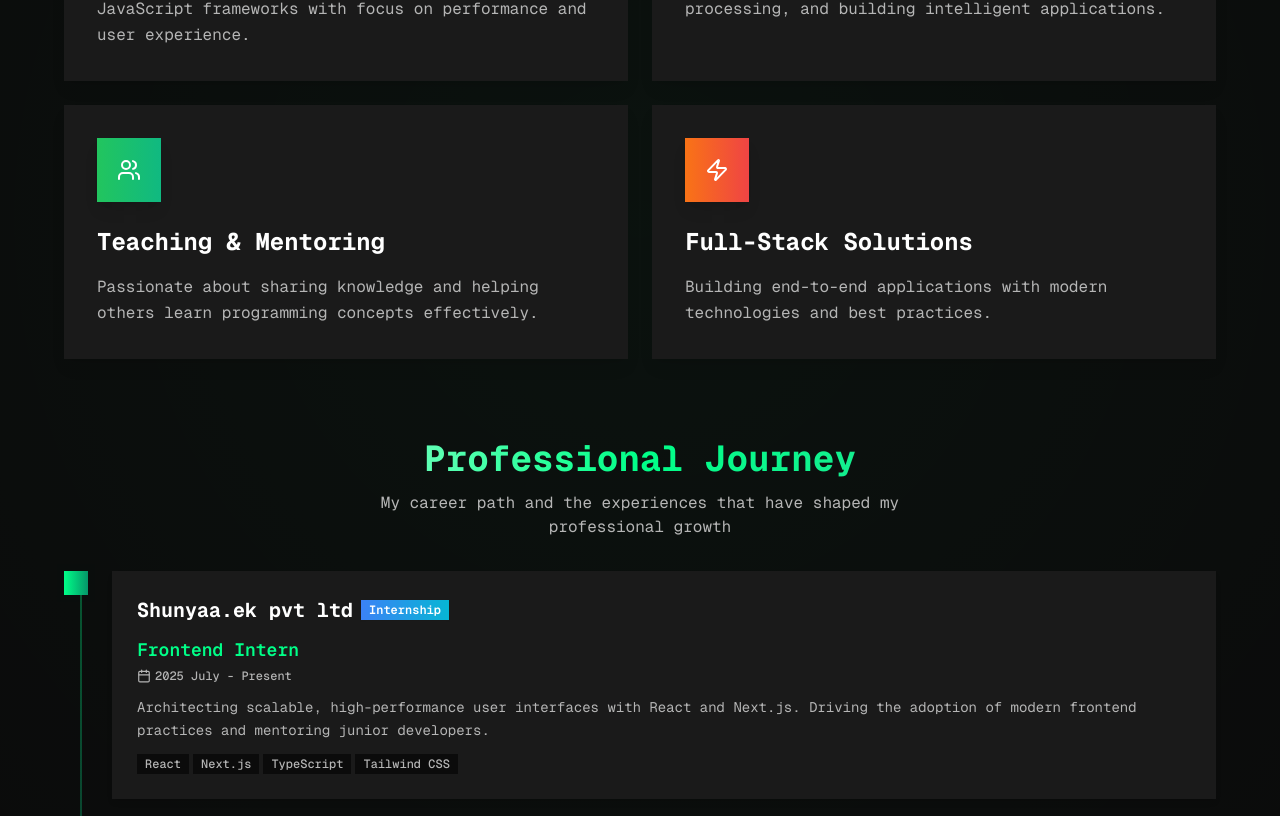
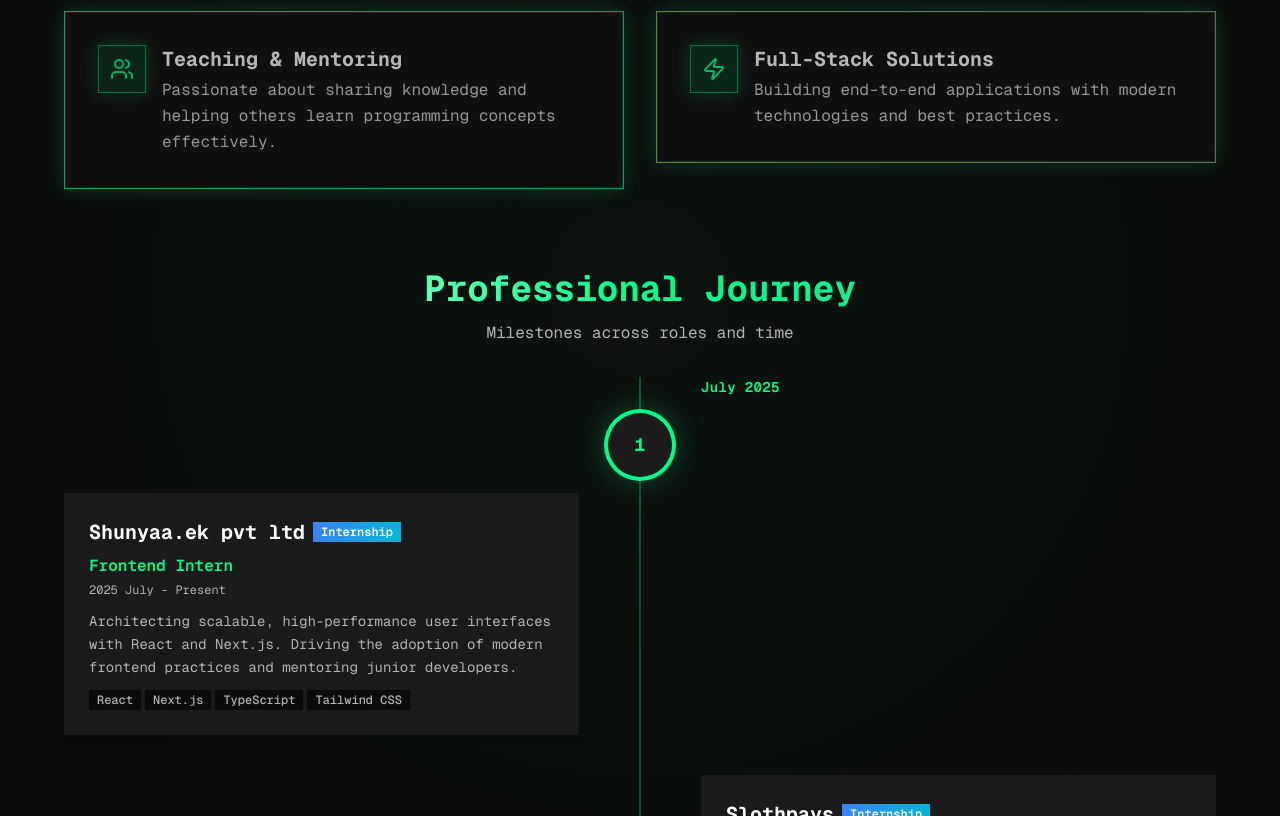
Before and after one commit to dev-infinity101/my-portfolio, a React (Vite) app: page /about in a window 1280 px wide. Shown: the part 944-1760 px from the top of the page. Built offline with nearby package versions, Linux system fonts and the light colour scheme; no server answers.

Commit message:
re-designed cards

```diff
--- a/src/pages/AboutMe.jsx
+++ b/src/pages/AboutMe.jsx
@@ -247,7 +247,7 @@ function ExperiencesSection({ experiences }) {
       </motion.div>
 
       <motion.div
-        className="grid grid-cols-1 md:grid-cols-2 gap-6"
+        className="grid grid-cols-1 md:grid-cols-2 gap-8"
         variants={containerVariants}
       >
         {experiences.map((experience, index) => (
@@ -255,31 +255,25 @@ function ExperiencesSection({ experiences }) {
             key={index}
             className="group relative"
             variants={itemVariants}
-            whileHover={{ y: -8, scale: 1.02 }}
-            transition={{ duration: 0.3 }}
+            whileHover={{ y: -4, scale: 1.01 }}
+            transition={{ duration: 0.25 }}
           >
-            <div className="absolute inset-0 bg-gradient-to-r opacity-0 group-hover:opacity-20 transition-opacity duration-300 rounded-2xl blur-xl"
-                 style={{ backgroundImage: `linear-gradient(to right, ${experience.color.split(' ')[1]}, ${experience.color.split(' ')[3]})` }}>
-            </div>
-
-            <div className="relative bg-white/70 dark:bg-dark-surface/90 backdrop-blur-sm p-8 rounded-none border border-gray-200/50 dark:border-dark-surface/50 shadow-lg hover:shadow-2xl transition-all duration-500 h-full glow-outline">
-              <div className={`inline-flex items-center justify-center w-16 h-16 rounded-none bg-gradient-to-r ${experience.color} text-white mb-6 shadow-lg group-hover:scale-110 transition-transform duration-300`}>
+            <div className={`rounded-none p-[1px] bg-gradient-to-r ${experience.color} opacity-70 group-hover:opacity-100 transition-opacity duration-300 shadow-[0_0_20px_rgba(0,255,136,0.15)]`}>
+              <div className="relative bg-[#111111] text-white p-8 rounded-none border border-[#2A2A2A] ring-1 ring-[#00FF88]/50 hover:ring-[#00FF88]/80 shadow-[0_0_18px_rgba(0,255,136,0.12)] group-hover:shadow-[0_0_50px_rgba(0,255,136,0.35)] transition-all duration-300 h-full glow-outline">
+                <div className="flex items-start gap-4">
+                  <div className="w-12 h-12 flex items-center justify-center bg-[#00FF8820] text-[#00FF88] border border-[#00FF88]/50 shadow-[0_0_16px_rgba(0,255,136,0.25)]">
                     {experience.icon}
                   </div>
-
-              <h3 className="text-2xl font-bold text-primaryText dark:text-white mb-4 group-hover:text-blue-600 dark:group-hover:text-dark-accent transition-colors duration-300">
+                  <div className="flex-1">
+                    <h3 className="text-xl font-bold mb-1">
                       {experience.title}
                     </h3>
-
-              <p className="text-secondaryText dark:text-dark-text-secondary leading-relaxed">
+                    <p className="text-[#D1D1D1] leading-relaxed">
                       {experience.description}
                     </p>
-
-              <motion.div
-                className="absolute bottom-4 right-4 w-2 h-2 bg-blue-500 dark:bg-dark-accent rounded-full opacity-0 group-hover:opacity-100 transition-opacity duration-300"
-                animate={{ scale: [1, 1.5, 1] }}
-                transition={{ duration: 2, repeat: Infinity }}
-              />
+                  </div>
+                </div>
+              </div>
             </div>
           </motion.div>
         ))}
@@ -321,15 +315,13 @@ function TimelineSection({ timelineItems }) {
           Professional Journey
         </h2>
         <p className="text-base text-secondaryText dark:text-dark-text-secondary max-w-xl mx-auto">
-          My career path and the experiences that have shaped my professional growth
+          Milestones across roles and time
         </p>
       </motion.div>
 
       <div className="relative">
-        {/* Timeline Line */}
-        <div className="absolute left-3 md:left-4 top-0 bottom-0 w-0.5 bg-gradient-to-b from-blue-500 via-purple-500 to-cyan-500 dark:from-dark-accent dark:via-emerald-500 dark:to-teal-500 opacity-30"></div>
-
-        <div className="space-y-6">
+        <div className="absolute left-1/2 -translate-x-1/2 top-0 bottom-0 w-[2px] bg-gradient-to-b from-blue-500 via-purple-500 to-cyan-500 dark:from-dark-accent dark:via-emerald-500 dark:to-teal-500 opacity-30"></div>
+        <div className="space-y-10">
           {timelineItems.map((item, index) => (
             <TimelineItem key={index} item={item} index={index} />
           ))}
@@ -343,10 +335,10 @@ function TimelineItem({ item, index }) {
   const { ref, inView } = useInView({ triggerOnce: true, threshold: 0.2 });
 
   const itemVariants = {
-    hidden: { opacity: 0, x: -30 },
+    hidden: { opacity: 0, y: 40 },
     visible: {
       opacity: 1,
-      x: 0,
+      y: 0,
       transition: { duration: 0.7, ease: "easeOut", delay: index * 0.1 }
     },
   };
@@ -369,65 +361,55 @@ function TimelineItem({ item, index }) {
     }
   };
 
+  const parseStart = (duration) => {
+    const m = duration.match(/(\d{4})\s+([A-Za-z]+)/);
+    if (m) return `${m[2]} ${m[1]}`;
+    return duration;
+  };
+
+  const isLeft = index % 2 !== 0;
+
   return (
     <motion.div
       ref={ref}
       variants={itemVariants}
       initial="hidden"
       animate={inView ? "visible" : "hidden"}
-      className="relative flex items-start gap-4 md:gap-6 group"
+      className="relative grid grid-cols-11 gap-4 items-center"
     >
-      {/* Timeline Dot */}
-      <div className="relative z-10 flex-shrink-0">
-        <motion.div
-          className="w-6 h-6 bg-gradient-to-r from-blue-500 to-purple-500 dark:from-dark-accent dark:to-emerald-600 rounded-none border-3 border-white dark:border-dark-surface shadow-md group-hover:scale-125 transition-transform duration-300"
-          animate={{
-            boxShadow: [
-              "0 0 0 0 rgba(59, 130, 246, 0.4)",
-              "0 0 0 8px rgba(59, 130, 246, 0)",
-            ]
-          }}
-          transition={{
-            duration: 2,
-            repeat: Infinity,
-            delay: index * 0.5
-          }}
-        />
+      <div className={`${isLeft ? 'col-span-5 col-start-1 text-right' : 'col-span-5 col-start-7 text-left'}`}>
+        <div className="text-sm font-semibold text-blue-600 dark:text-dark-accent tracking-wide">
+          {parseStart(item.duration)}
+        </div>
       </div>
 
-      {/* Content */}
+      <div className="col-span-1 col-start-6 flex justify-center">
         <motion.div
-        className="flex-1 bg-white/80 dark:bg-dark-surface/90 backdrop-blur-md p-4 md:p-6 rounded-none shadow-md border border-gray-200/50 dark:border-dark-surface/50 hover:shadow-lg transition-all duration-300 group-hover:bg-white/90 dark:group-hover:bg-dark-surface glow-outline"
-        whileHover={{ y: -3, scale: 1.01 }}
+          className="relative w-16 h-16 rounded-full bg-[#1C1C1C] text-white flex items-center justify-center ring-4 ring-[#00FF88] shadow-[0_0_30px_rgba(0,255,136,0.35)]"
+          whileHover={{ scale: 1.05 }}
         >
-        <div className="flex flex-wrap items-center gap-2 mb-3">
-          <h3 className="text-lg md:text-xl font-bold text-primaryText dark:text-white group-hover:text-blue-600 dark:group-hover:text-dark-accent transition-colors duration-300">
-            {item.company}
-          </h3>
-          <span className={`px-2 py-0.5 text-xs font-semibold text-white rounded-none bg-gradient-to-r ${getTypeColor(item.type)} shadow-sm`}>
-            {getTypeLabel(item.type)}
-          </span>
+          <span className="text-lg font-bold text-[#00FF88]">{String(index + 1)}</span>
+        </motion.div>
       </div>
 
-        <h4 className="text-base md:text-lg font-semibold text-blue-600 dark:text-dark-accent mb-1">
-          {item.role}
-        </h4>
-
-        <div className="flex items-center gap-1 text-xs text-gray-500 dark:text-dark-text-secondary mb-3">
-          <Calendar size={14} />
-          <span className="font-medium">{item.duration}</span>
+      <div className={`${isLeft ? 'col-span-5 col-start-7' : 'col-span-5 col-start-1'}`}>
+        <motion.div
+          className="bg-white/80 dark:bg-dark-surface/90 backdrop-blur-md p-4 md:p-6 rounded-none shadow-md border border-gray-200/50 dark:border-dark-surface/50 glow-outline"
+          whileHover={{ y: -2 }}
+        >
+          <div className="flex items-center gap-2 mb-2">
+            <h3 className="text-lg md:text-xl font-bold text-primaryText dark:text-white">{item.company}</h3>
+            <span className={`px-2 py-0.5 text-xs font-semibold text-white rounded-none bg-gradient-to-r ${getTypeColor(item.type)} shadow-sm`}>{getTypeLabel(item.type)}</span>
           </div>
-
-        <p className="text-gray-700 dark:text-dark-text-secondary mb-3 text-sm leading-relaxed">
-          {item.description}
-        </p>
-
+          <div className="text-blue-600 dark:text-dark-accent font-semibold mb-1">{item.role}</div>
+          <div className="text-xs text-gray-500 dark:text-dark-text-secondary mb-3">{item.duration}</div>
+          <p className="text-gray-700 dark:text-dark-text-secondary text-sm leading-relaxed mb-3">{item.description}</p>
           {item.technologies && (
             <div className="flex flex-wrap gap-1">
               {item.technologies.map((tech, techIndex) => (
                 <motion.span
                   key={techIndex}
-                className="px-2 py-0.5 text-xs bg-gray-100 dark:bg-dark-bg text-gray-700 dark:text-dark-text-secondary rounded-none font-medium hover:bg-blue-100 dark:hover:bg-dark-accent/20 transition-colors duration-200"
+                  className="px-2 py-0.5 text-xs bg-gray-100 dark:bg-dark-bg text-gray-700 dark:text-dark-text-secondary rounded-none font-medium hover:bg-blue-100 dark:hover:bg-dark-accent/20 transition-colors"
                   whileHover={{ scale: 1.03 }}
                   whileTap={{ scale: 0.97 }}
                 >
@@ -437,6 +419,7 @@ function TimelineItem({ item, index }) {
             </div>
           )}
         </motion.div>
+      </div>
     </motion.div>
   );
 }
```
Lines whose indentation alone changed are shown as unchanged.
